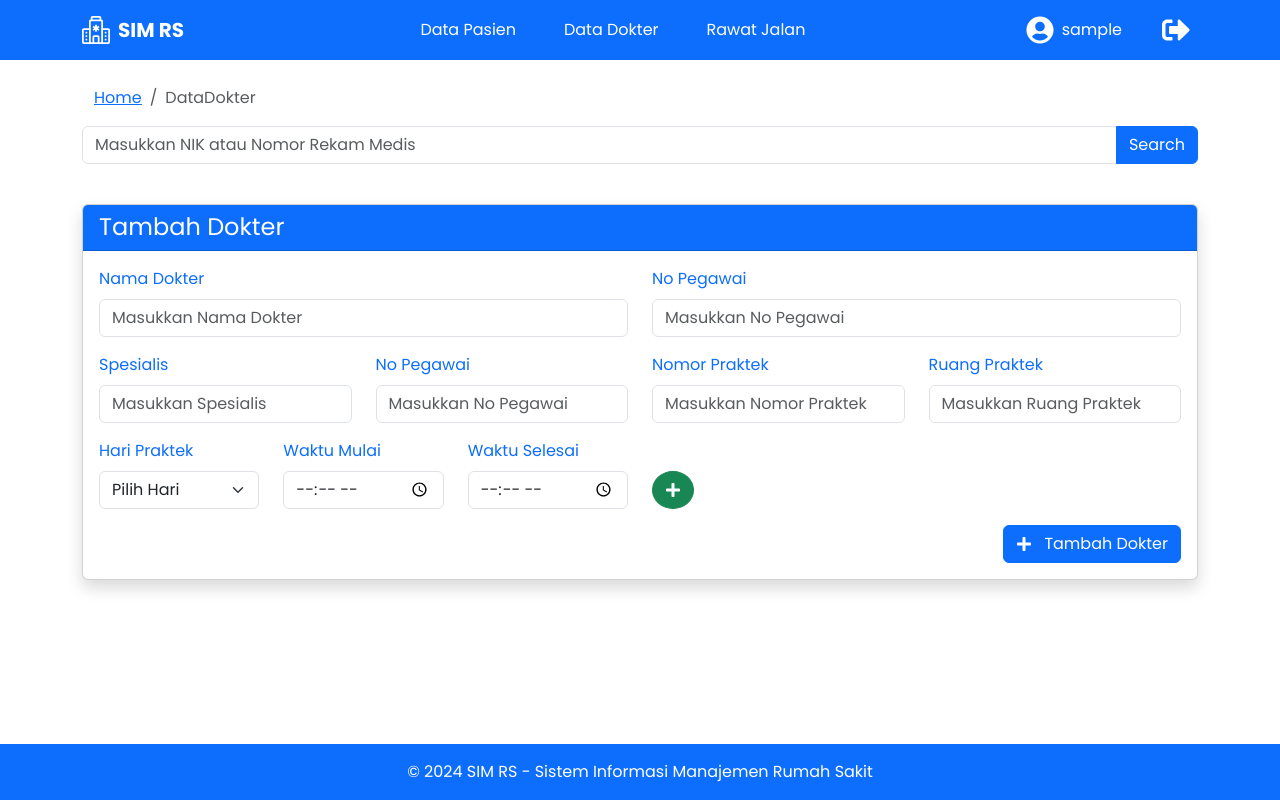
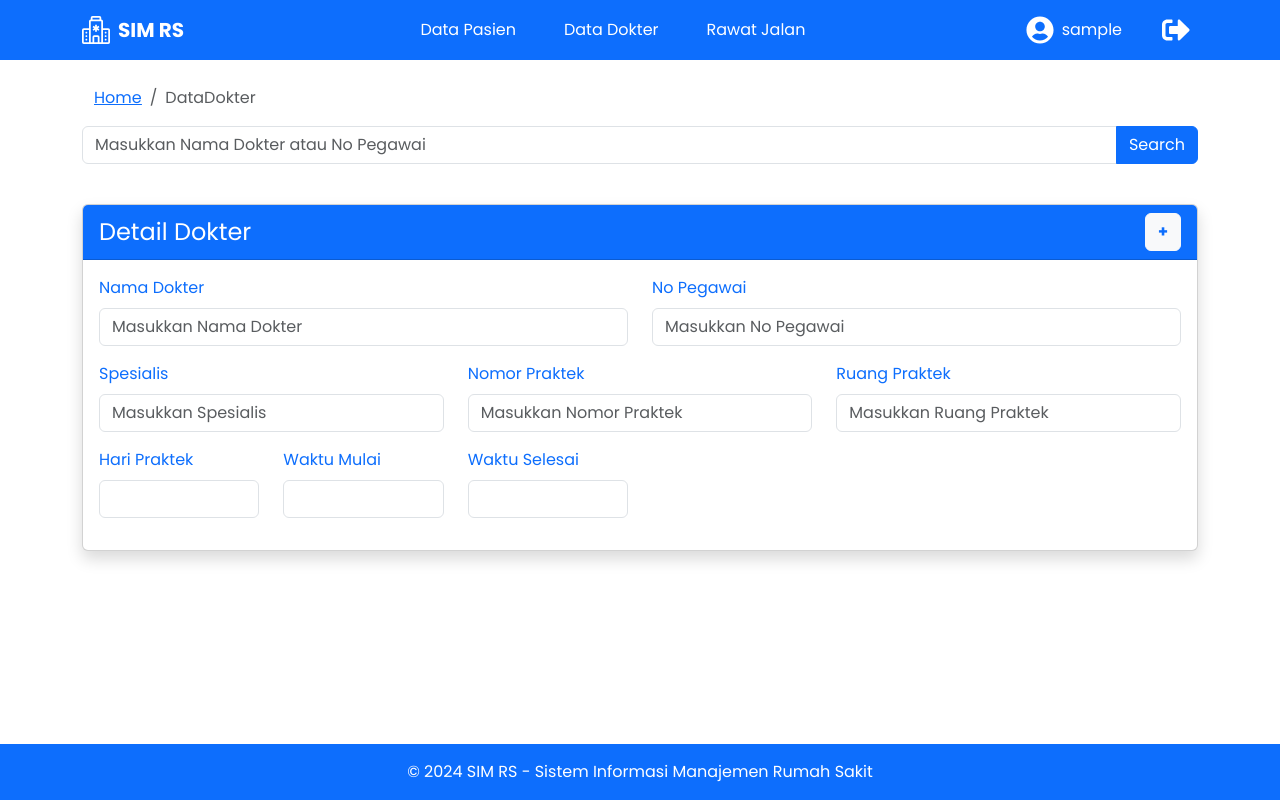
Before and after one commit to kkse-sttnf/simrs-frontend, a React (Create React App) app: page /DataDokter in a window 1280 px wide. Built offline with nearby package versions, Linux system fonts and the light colour scheme; sample sign-in values are in the browser's storage.

Commit message:
Menambahkan Fungsi Pencarian Dokter

```diff
--- a/db.json
+++ b/db.json
@@ -160,5 +160,40 @@
       "username": "user",
       "password": "password"
     }
+  ],
+  "dokter": [
+    {
+      "id": "1",
+      "namaDokter": "Dr. Ahmad Fauzi",
+      "noPegawai": "12345",
+      "spesialis": "Dokter Umum",
+      "nomorPraktek": "P001",
+      "ruangPraktek": "Ruang 101",
+      "hariPraktek": "Senin",
+      "waktuMulai": "08:00",
+      "waktuSelesai": "12:00"
+    },
+    {
+      "id": "2",
+      "namaDokter": "Dr. Siti Rahma",
+      "noPegawai": "67890",
+      "spesialis": "Dokter Anak",
+      "nomorPraktek": "P002",
+      "ruangPraktek": "Ruang 102",
+      "hariPraktek": "Selasa",
+      "waktuMulai": "09:00",
+      "waktuSelesai": "13:00"
+    },
+    {
+      "id": "3",
+      "namaDokter": "Dr. Budi Santoso",
+      "noPegawai": "54321",
+      "spesialis": "Dokter Bedah",
+      "nomorPraktek": "P003",
+      "ruangPraktek": "Ruang 103",
+      "hariPraktek": "Rabu",
+      "waktuMulai": "10:00",
+      "waktuSelesai": "14:00"
+    }
   ]
 }
--- a/src/components/DetailDokter/DetailDokter.jsx
+++ b/src/components/DetailDokter/DetailDokter.jsx
@@ -1,13 +1,22 @@
-import React from "react";
-import { Container, Row, Col, Card, Form, Button } from "react-bootstrap";
-import { FaPlus } from "react-icons/fa";
+import React, { useState } from "react";
+import { Container, Card, Form, Row, Col, Button } from "react-bootstrap";
 
-const DetailDokter = () => {
+const DetailDokter = ({ selectedDokter }) => {
+  const [dokter, setDokter] = useState(selectedDokter || {});
+
+  // Update state ketika selectedDokter berubah
+  React.useEffect(() => {
+    setDokter(selectedDokter || {});
+  }, [selectedDokter]);
+
   return (
     <Container className="my-4">
       <Card className="shadow">
-        <Card.Header className="bg-primary text-white">
-          <h4 className="mb-0">Tambah Dokter</h4>
+        <Card.Header className="bg-primary text-white d-flex justify-content-between align-items-center">
+          <h4 className="mb-0">Detail Dokter</h4>
+          <Button variant="light" className="text-primary fw-bold">
+            +
+          </Button>
         </Card.Header>
         <Card.Body>
           <Form>
@@ -15,84 +24,89 @@ const DetailDokter = () => {
             <Row className="mb-3">
               <Col md={6}>
                 <Form.Group>
-                  <Form.Label className="text-primary">
-                     Nama Dokter
-                  </Form.Label>
-                  <Form.Control type="text" placeholder="Masukkan Nama Dokter" />
+                  <Form.Label className="text-primary">Nama Dokter</Form.Label>
+                  <Form.Control
+                    type="text"
+                    placeholder="Masukkan Nama Dokter"
+                    value={dokter.namaDokter || ""}
+                    readOnly
+                  />
                 </Form.Group>
               </Col>
               <Col md={6}>
                 <Form.Group>
-                  <Form.Label className="text-primary">
-                    No Pegawai
-                  </Form.Label>
-                  <Form.Control type="text" placeholder="Masukkan No Pegawai" />
+                  <Form.Label className="text-primary">No Pegawai</Form.Label>
+                  <Form.Control
+                    type="text"
+                    placeholder="Masukkan No Pegawai"
+                    value={dokter.noPegawai || ""}
+                    readOnly
+                  />
                 </Form.Group>
               </Col>
             </Row>
 
-            {/* Bagian No Pegawai */}
+            {/* Bagian Spesialis, Nomor Praktek, Ruang Praktek */}
             <Row className="mb-3">
-            <Col md={3}>
+              <Col md={4}>
+                <Form.Group>
+                  <Form.Label className="text-primary">Spesialis</Form.Label>
+                  <Form.Control
+                    type="text"
+                    placeholder="Masukkan Spesialis"
+                    value={dokter.spesialis || ""}
+                    readOnly
+                  />
+                </Form.Group>
+              </Col>
+              <Col md={4}>
                 <Form.Group>
                   <Form.Label className="text-primary">
-                    Spesialis
+                    Nomor Praktek
                   </Form.Label>
-                  <Form.Control type="text" placeholder="Masukkan Spesialis" />
+                  <Form.Control
+                    type="text"
+                    placeholder="Masukkan Nomor Praktek"
+                    value={dokter.nomorPraktek || ""}
+                    readOnly
+                  />
                 </Form.Group>
               </Col>
-              <Col md={3}>
-                <Form.Group>
-                  <Form.Label className="text-primary">
-                    No Pegawai
-                  </Form.Label>
-                  <Form.Control type="text" placeholder="Masukkan No Pegawai" />
-                </Form.Group>
-              </Col>
-              <Col md={3}>
-                <Form.Group>
-                  <Form.Label className="text-primary">
-                     Nomor Praktek
-                  </Form.Label>
-                  <Form.Control type="text" placeholder="Masukkan Nomor Praktek" />
-                </Form.Group>
-              </Col>
-              <Col md={3}>
+              <Col md={4}>
                 <Form.Group>
                   <Form.Label className="text-primary">
                     Ruang Praktek
                   </Form.Label>
-                  <Form.Control type="text" placeholder="Masukkan Ruang Praktek" />
+                  <Form.Control
+                    type="text"
+                    placeholder="Masukkan Ruang Praktek"
+                    value={dokter.ruangPraktek || ""}
+                    readOnly
+                  />
                 </Form.Group>
               </Col>
             </Row>
 
-
-            {/* Bagian Jadwal Dokter */}
+            {/* Bagian Jadwal Praktek */}
             <Row className="mb-3">
               <Col md={2}>
                 <Form.Group>
-                  <Form.Label className="text-primary">
-                    Hari Praktek
-                  </Form.Label>
-                  <Form.Select>
-                    <option>Pilih Hari</option>
-                    <option>Senin</option>
-                    <option>Selasa</option>
-                    <option>Rabu</option>
-                    <option>Kamis</option>
-                    <option>Jumat</option>
-                    <option>Sabtu</option>
-                    <option>Minggu</option>
-                  </Form.Select>
+                  <Form.Label className="text-primary">Hari Praktek</Form.Label>
+                  <Form.Control
+                    type="text"
+                    value={dokter.hariPraktek || ""}
+                    readOnly
+                  />
                 </Form.Group>
               </Col>
               <Col md={2}>
                 <Form.Group>
-                  <Form.Label className="text-primary">
-                     Waktu Mulai
-                  </Form.Label>
-                  <Form.Control type="time" />
+                  <Form.Label className="text-primary">Waktu Mulai</Form.Label>
+                  <Form.Control
+                    type="text"
+                    value={dokter.waktuMulai || ""}
+                    readOnly
+                  />
                 </Form.Group>
               </Col>
               <Col md={2}>
@@ -100,22 +114,14 @@ const DetailDokter = () => {
                   <Form.Label className="text-primary">
                     Waktu Selesai
                   </Form.Label>
-                  <Form.Control type="time" />
+                  <Form.Control
+                    type="text"
+                    value={dokter.waktuSelesai || ""}
+                    readOnly
+                  />
                 </Form.Group>
               </Col>
-              <Col md={2} className="d-flex align-items-end">
-                <Button variant="success" className="rounded-circle">
-                  <FaPlus />
-                </Button>
-              </Col>
             </Row>
-
-            {/* Tombol Tambah */}
-            <div className="d-flex justify-content-end">
-              <Button variant="primary">
-                <FaPlus className="me-2" /> Tambah Dokter
-              </Button>
-            </div>
           </Form>
         </Card.Body>
       </Card>
--- /dev/null
+++ b/src/components/SearchbarDokter/Searchbardokter.jsx
@@ -0,0 +1,91 @@
+import { useState } from "react";
+import { Form, Col, Button, InputGroup, Row, Container } from "react-bootstrap";
+import Swal from "sweetalert2";
+
+const SearchbarDokter = ({ onSelectDokter }) => {
+  const [searchQuery, setSearchQuery] = useState("");
+  const [loading, setLoading] = useState(false);
+
+  const handleSearch = async () => {
+    if (!searchQuery.trim()) {
+      Swal.fire({
+        icon: "warning",
+        title: "Input Kosong",
+        text: "Silakan masukkan Nama Dokter atau No Pegawai.",
+      });
+      return;
+    }
+
+    setLoading(true);
+
+    try {
+      const response = await fetch("http://localhost:3001/dokter");
+      if (!response.ok) {
+        throw new Error("Gagal mengambil data dari server");
+      }
+
+      const data = await response.json();
+      const found = data.find(
+        (item) =>
+          item.namaDokter.toLowerCase().includes(searchQuery.toLowerCase()) ||
+          item.noPegawai === searchQuery
+      );
+
+      if (found) {
+        if (onSelectDokter && typeof onSelectDokter === "function") {
+          onSelectDokter(found);
+        } else {
+          console.error("onSelectDokter is not a function");
+        }
+      } else {
+        Swal.fire({
+          icon: "error",
+          title: "Data Tidak Ditemukan",
+          text: "Data dokter dengan Nama Dokter/No Pegawai tersebut tidak ditemukan.",
+          confirmButtonText: "OK",
+        });
+      }
+    } catch (error) {
+      console.error("Error fetching data:", error);
+      Swal.fire({
+        icon: "error",
+        title: "Terjadi Kesalahan",
+        text: "Gagal mengambil data dari server.",
+      });
+    } finally {
+      setLoading(false);
+    }
+  };
+
+  const handleKeyPress = (e) => {
+    if (e.key === "Enter") {
+      handleSearch();
+    }
+  };
+
+  return (
+    <Container>
+      <Row className="justify-content-center">
+        <Col md={12} className="mb-3">
+          <Form.Group>
+            <InputGroup>
+              <Form.Control
+                type="text"
+                value={searchQuery}
+                onChange={(e) => setSearchQuery(e.target.value)}
+                onKeyPress={handleKeyPress}
+                placeholder="Masukkan Nama Dokter atau No Pegawai"
+                disabled={loading}
+              />
+              <Button variant="primary" onClick={handleSearch} disabled={loading}>
+                {loading ? "Mencari..." : "Search"}
+              </Button>
+            </InputGroup>
+          </Form.Group>
+        </Col>
+      </Row>
+    </Container>
+  );
+};
+
+export default SearchbarDokter;
--- a/src/pages/DataDokter.jsx
+++ b/src/pages/DataDokter.jsx
@@ -1,18 +1,19 @@
-import React from "react";
+import React, { useState } from "react";
 import NavbarComponent from "../components/Navbar/NavbarComponent";
 import FooterComponent from "../components/Footer/FooterComponent";
-import SearchBar from "../components/Searchbar/Searchbar";
 import Breadcrumbs from "../components/Breadcumbs/Breadcumbs";
 import DetailDokter from "../components/DetailDokter/DetailDokter";
-
+import SearchbarDokter from "../components/SearchbarDokter/Searchbardokter";
 
 const DataDokter = () => {
+  const [selectedDokter, setSelectedDokter] = useState(null);
+
   return (
     <div>
       <NavbarComponent />
       <Breadcrumbs />
-        <SearchBar />
-        <DetailDokter />
+      <SearchbarDokter onSelectDokter={setSelectedDokter} />
+      <DetailDokter selectedDokter={selectedDokter} />
       <FooterComponent />
     </div>
   );
```
Lines whose indentation alone changed are shown as unchanged.
